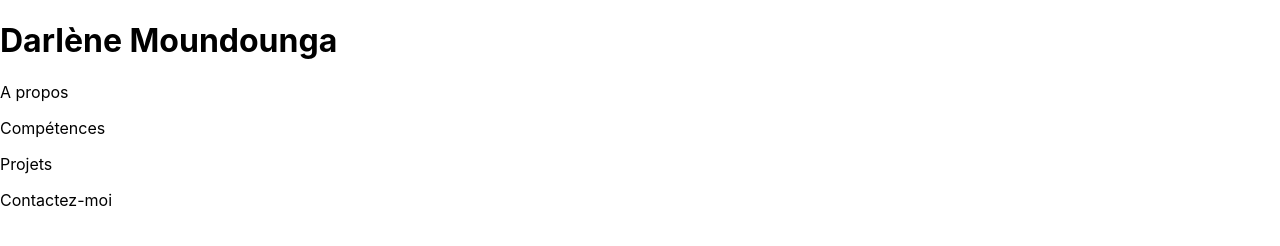
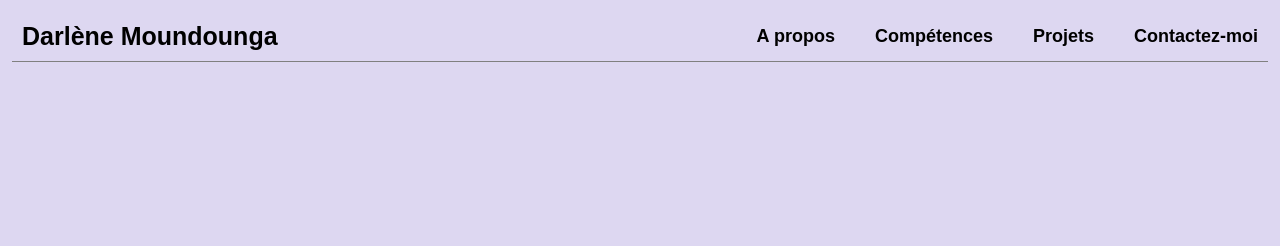
Before and after one commit to Darlene-Moundounga/Portfolio, a React app in the folder frontend/: page / in a window 1280 px wide. Built offline with nearby package versions, Linux system fonts and the light colour scheme.

Commit message:
Add scss of Header

```diff
--- a/frontend/src/Components/Header/Header.jsx
+++ b/frontend/src/Components/Header/Header.jsx
@@ -1,15 +1,15 @@
 function Header () {
     return (
-        <div>
-            <div>
-                <h1>Darlène Moundounga</h1>
+        <div className="header">
+            <div className="headerTitle">
+                <p>Darlène Moundounga</p>
             </div>
-            <div>
+            <nav className="headerSections">
                 <p>A propos</p>
                 <p>Compétences</p>
                 <p>Projets</p>
                 <p>Contactez-moi</p>
-            </div>
+            </nav>
         </div>
     )
 }
--- a/frontend/src/index.scss
+++ b/frontend/src/index.scss
@@ -1,13 +1,41 @@
+$primary-color:#DDD7F1;
+
 body {
+    font-family: "Ubuntu", sans-serif;
     margin: 0;
-    font-family: -apple-system, BlinkMacSystemFont, 'Segoe UI', 'Roboto', 'Oxygen',
-      'Ubuntu', 'Cantarell', 'Fira Sans', 'Droid Sans', 'Helvetica Neue',
-      sans-serif;
     -webkit-font-smoothing: antialiased;
     -moz-osx-font-smoothing: grayscale;
+    background-color: $primary-color;
   }
 
   code {
     font-family: source-code-pro, Menlo, Monaco, Consolas, 'Courier New',
       monospace;
   }
+
+  .header{
+    display: flex;
+    justify-content: space-between;
+    margin: 12px;
+    flex-wrap:wrap;
+    align-items: center;
+    border-bottom:1px solid gray ;
+
+    .headerTitle{
+      font-size: 25px;
+      font-weight: 800;
+    }
+
+    .headerSections{
+      display: flex;
+      flex-wrap: wrap;
+      flex-direction: row;
+      gap: 20px;
+      font-size: 18px;
+      font-weight: 600;
+    }
+    p{
+      padding: 5px;
+      margin: 5px;
+    }
+  }
```
Also changed, not shown: frontend/src/index.css, 1 other file.
